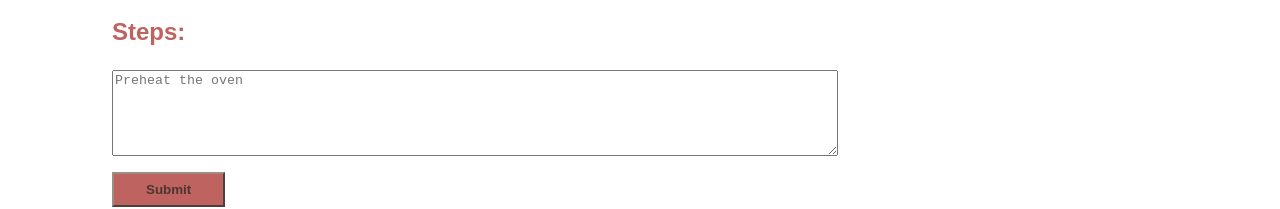
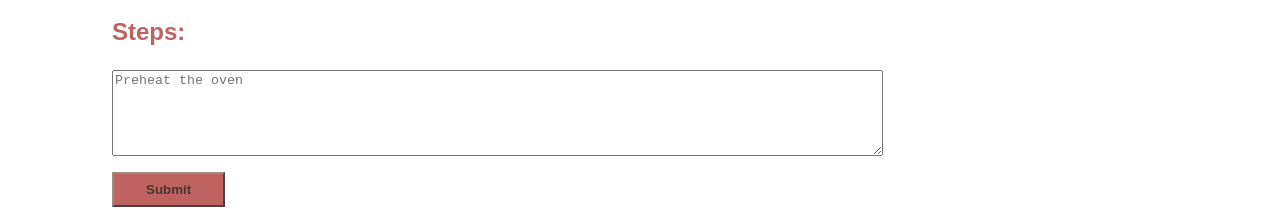
Before and after one commit to Secret-Family-Recipes-Cookbook-3/front-end, a React (Create React App) app in the folder secret-family-recipes/: page /Dashboard in a window 1280 px wide. Shown: the part 459-668 px from the top of the page. Built offline with nearby package versions, Linux system fonts and the light colour scheme; no server answers; sample sign-in values are in the browser's storage; a web font is replaced by a local one.

Commit message:
styled fixed

```diff
--- a/secret-family-recipes/src/App.css
+++ b/secret-family-recipes/src/App.css
@@ -30,9 +30,6 @@ h2 {
 .errors {
   color: #BE6360;
 }
-.steps {
-  min-width: 30rem;
-}
 
 .Logo {
   color: #4A3731;
@@ -55,7 +52,7 @@ h2 {
 }
 .steps {
   height: 5rem;
-  width: 45rem;
+  width: 85%;
 }
 .steps:active {
   border-color: #BE6360;
```
